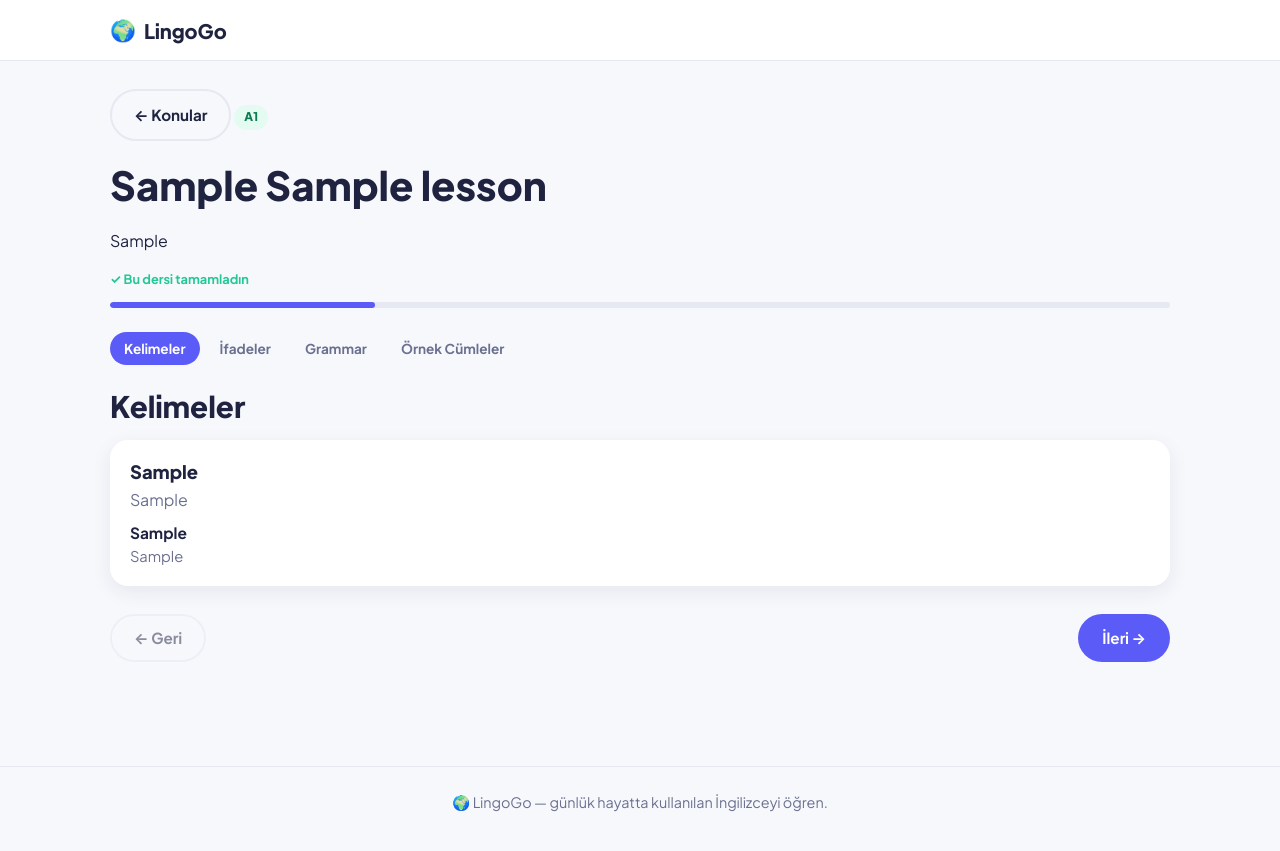
After one commit to feyzaozkul45/lingogo, a Django app: a page that uses templates/partials/header.html in a window 1280 px wide. The commit adds this page. Run offline with Django 5.2, Linux system fonts and the light colour scheme; a user stored in the database is signed in; tables that the repository leaves empty hold one stand-in row (values such as "Sample post").

Commit message:
Phase 1D-a: konu listesi ve ders sayfasi
- config/urls.py: lessons app baglandi, 'home' su an /topics/'e yonleniyor (1D-b'de degisecek)
- topic_list.html: seviye filtresi, N+1 onlemi icin prefetch_related
- lesson_detail.html + lesson.js: kelimeler/ifadeler/grammar/ornek cumleler stepper,
  JS kapaliyken .no-js kurallariyla tum adimlar alt alta gorunuyor
- header.html: accounts urlleri 1E'de kurulana kadar sabit path kullaniyor
- main.css: topic-card rozet hizalama duzeltmesi (align-items: stretch bug)

Co-Authored-By: Claude Sonnet 5 <noreply@anthropic.com>

```diff
--- a/config/urls.py
+++ b/config/urls.py
@@ -15,8 +15,12 @@ Including another URLconf
     2. Add a URL to urlpatterns:  path('blog/', include('blog.urls'))
 """
 from django.contrib import admin
-from django.urls import path
+from django.urls import include, path
+from django.views.generic.base import RedirectView
 
 urlpatterns = [
     path('admin/', admin.site.urls),
+    # TODO(1D-b): gercek ana sayfa view'i gelince bu redirect kaldirilacak.
+    path('', RedirectView.as_view(pattern_name='lessons:topic_list', permanent=False), name='home'),
+    path('', include('lessons.urls')),
 ]
--- a/lessons/views.py
+++ b/lessons/views.py
@@ -18,7 +18,7 @@ def home(request):
 
 def topic_list(request):
     level = request.GET.get('level')
-    topics = Topic.objects.filter(is_active=True)
+    topics = Topic.objects.filter(is_active=True).prefetch_related('lessons')
     if level in VALID_LEVELS:
         topics = topics.filter(level=level)
 
@@ -42,9 +42,14 @@ def lesson_detail(request, slug):
     if request.user.is_authenticated:
         is_completed = LessonProgress.objects.filter(user=request.user, lesson=lesson).exists()
 
+    has_grammar = bool(lesson.grammar_tips.all())
+    total_steps = 3 + (1 if has_grammar else 0)  # kelimeler, ifadeler, [grammar], ornek cumleler
+
     context = {
         'lesson': lesson,
         'is_completed': is_completed,
         'has_quiz': hasattr(lesson, 'quiz'),
+        'has_grammar': has_grammar,
+        'total_steps': total_steps,
     }
     return render(request, 'lessons/lesson_detail.html', context)
--- a/static/css/main.css
+++ b/static/css/main.css
@@ -269,6 +269,7 @@ main.container {
   padding: 22px;
   display: flex;
   flex-direction: column;
+  align-items: flex-start;
   gap: 10px;
   border: 2px solid transparent;
 }
@@ -368,7 +369,7 @@ main.container {
 .lesson-step { display: none; }
 .lesson-step.active { display: block; }
 .no-js .lesson-step { display: block; }
-.no-js .lesson-tabs, .no-js .lesson-nav { display: none; }
+.no-js .lesson-tabs, .no-js .lesson-nav, .no-js .lesson-progressbar { display: none; }
 
 .lesson-nav {
   display: flex;
--- /dev/null
+++ b/static/js/lesson.js
@@ -0,0 +1,60 @@
+// Ders sayfasi: kelimeler / ifadeler / grammar / ornek cumleler arasinda stepper.
+// JS kapaliysa .no-js kurallari (main.css) tum adimlari alt alta gosterir.
+document.addEventListener('DOMContentLoaded', function () {
+  var steps = Array.prototype.slice.call(document.querySelectorAll('.lesson-step'));
+  var tabs = Array.prototype.slice.call(document.querySelectorAll('.lesson-tabs button'));
+  var prevBtn = document.getElementById('lessonPrev');
+  var nextBtn = document.getElementById('lessonNext');
+  var fill = document.querySelector('.lesson-progressbar__fill');
+
+  if (!steps.length || !tabs.length || steps.length !== tabs.length) {
+    return;
+  }
+
+  var current = 0;
+
+  function showStep(index) {
+    current = index;
+    steps.forEach(function (step, i) {
+      step.classList.toggle('active', i === index);
+    });
+    tabs.forEach(function (tab, i) {
+      tab.classList.toggle('active', i === index);
+    });
+    if (prevBtn) {
+      prevBtn.disabled = index === 0;
+    }
+    if (nextBtn) {
+      var isLast = index === steps.length - 1;
+      nextBtn.disabled = isLast;
+      nextBtn.textContent = isLast ? 'Son adım' : 'İleri →';
+    }
+    if (fill) {
+      fill.style.width = Math.round(((index + 1) / steps.length) * 100) + '%';
+    }
+  }
+
+  tabs.forEach(function (tab, i) {
+    tab.addEventListener('click', function () {
+      showStep(i);
+    });
+  });
+
+  if (prevBtn) {
+    prevBtn.addEventListener('click', function () {
+      if (current > 0) {
+        showStep(current - 1);
+      }
+    });
+  }
+
+  if (nextBtn) {
+    nextBtn.addEventListener('click', function () {
+      if (current < steps.length - 1) {
+        showStep(current + 1);
+      }
+    });
+  }
+
+  showStep(0);
+});
--- /dev/null
+++ b/templates/lessons/lesson_detail.html
@@ -0,0 +1,95 @@
+{% extends 'base.html' %}
+{% load static %}
+
+{% block title %}{{ lesson.title }}{% endblock %}
+
+{% block content %}
+  <a href="{% url 'lessons:topic_list' %}" class="btn-secondary btn" style="margin-bottom: 20px;">← Konular</a>
+
+  <span class="badge badge--{{ lesson.topic.level }}">{{ lesson.topic.level }}</span>
+  <h1>{{ lesson.topic.emoji }} {{ lesson.title }}</h1>
+  {% if lesson.intro %}<p>{{ lesson.intro }}</p>{% endif %}
+  {% if is_completed %}<p class="topic-card__done">✓ Bu dersi tamamladın</p>{% endif %}
+
+  <div class="lesson-progressbar">
+    <div class="lesson-progressbar__fill" style="width: {% widthratio 1 total_steps 100 %}%"></div>
+  </div>
+
+  <div class="lesson-tabs" role="tablist">
+    <button type="button" class="active">Kelimeler</button>
+    <button type="button">İfadeler</button>
+    {% if has_grammar %}<button type="button">Grammar</button>{% endif %}
+    <button type="button">Örnek Cümleler</button>
+  </div>
+
+  <div class="lesson-step active">
+    <h2>Kelimeler</h2>
+    <div class="stack">
+      {% for word in lesson.words.all %}
+        <div class="word-card">
+          <div class="word-card__en en">{{ word.english }}</div>
+          <div class="word-card__tr">{{ word.turkish }}</div>
+          {% if word.example_en %}
+            <div class="word-card__example">
+              <span class="en">{{ word.example_en }}</span>
+              <span class="tr">{{ word.example_tr }}</span>
+            </div>
+          {% endif %}
+        </div>
+      {% endfor %}
+    </div>
+  </div>
+
+  <div class="lesson-step">
+    <h2>Günlük İfadeler</h2>
+    <div class="stack">
+      {% for phrase in lesson.phrases.all %}
+        <div class="phrase-card">
+          <div class="en">{{ phrase.english }}</div>
+          <div class="word-card__tr">{{ phrase.turkish }}</div>
+          {% if phrase.note %}<div class="phrase-card__note">💡 {{ phrase.note }}</div>{% endif %}
+        </div>
+      {% endfor %}
+    </div>
+  </div>
+
+  {% if has_grammar %}
+    <div class="lesson-step">
+      <h2>Grammar İpucu</h2>
+      {% for tip in lesson.grammar_tips.all %}
+        <div class="grammar-box">
+          <h3>{{ tip.title }}</h3>
+          <p>{{ tip.explanation }}</p>
+          <ul class="stack">
+            {% for example in tip.example_list %}<li class="en">{{ example }}</li>{% endfor %}
+          </ul>
+        </div>
+      {% endfor %}
+    </div>
+  {% endif %}
+
+  <div class="lesson-step">
+    <h2>Örnek Cümleler</h2>
+    <div class="stack">
+      {% for example in lesson.example_sentences.all %}
+        <div class="example-card">
+          <div class="en">{{ example.english }}</div>
+          <div class="word-card__tr">{{ example.turkish }}</div>
+        </div>
+      {% endfor %}
+    </div>
+
+    <div class="mt-lg">
+      <a href="/lessons/{{ lesson.slug }}/quiz/" class="btn btn-primary btn-block">Quiz'e Başla →</a>
+    </div>
+  </div>
+
+  <div class="lesson-nav">
+    <button type="button" id="lessonPrev" class="btn btn-secondary" disabled>← Geri</button>
+    <button type="button" id="lessonNext" class="btn btn-primary">İleri →</button>
+  </div>
+{% endblock %}
+
+{% block extra_js %}
+  <script src="{% static 'js/lesson.js' %}"></script>
+{% endblock %}
--- a/templates/partials/header.html
+++ b/templates/partials/header.html
@@ -9,18 +9,19 @@
       <summary class="nav-toggle__button" aria-label="Menüyü aç">
         <span></span><span></span><span></span>
       </summary>
+      {# accounts app henuz 1E'de kurulacak; login/signup/logout/progress su an sabit path #}
       <nav class="site-nav" aria-label="Ana menü">
         <a href="{% url 'home' %}">Ana Sayfa</a>
         <a href="{% url 'lessons:topic_list' %}">Konular</a>
         {% if user.is_authenticated %}
-          <a href="{% url 'accounts:progress' %}">İlerlemem</a>
-          <form action="{% url 'accounts:logout' %}" method="post" class="nav-logout">
+          <a href="/progress/">İlerlemem</a>
+          <form action="/accounts/logout/" method="post" class="nav-logout">
             {% csrf_token %}
             <button type="submit">Çıkış Yap</button>
           </form>
         {% else %}
-          <a href="{% url 'accounts:login' %}">Giriş Yap</a>
-          <a href="{% url 'accounts:signup' %}" class="nav-cta">Kayıt Ol</a>
+          <a href="/accounts/login/">Giriş Yap</a>
+          <a href="/accounts/signup/" class="nav-cta">Kayıt Ol</a>
         {% endif %}
       </nav>
     </details>
```
Also changed, not shown: PROJECT.md (+2 -2 lines), templates/lessons/topic_list.html (added, +36 -0 lines), .claude/launch.json (added).
